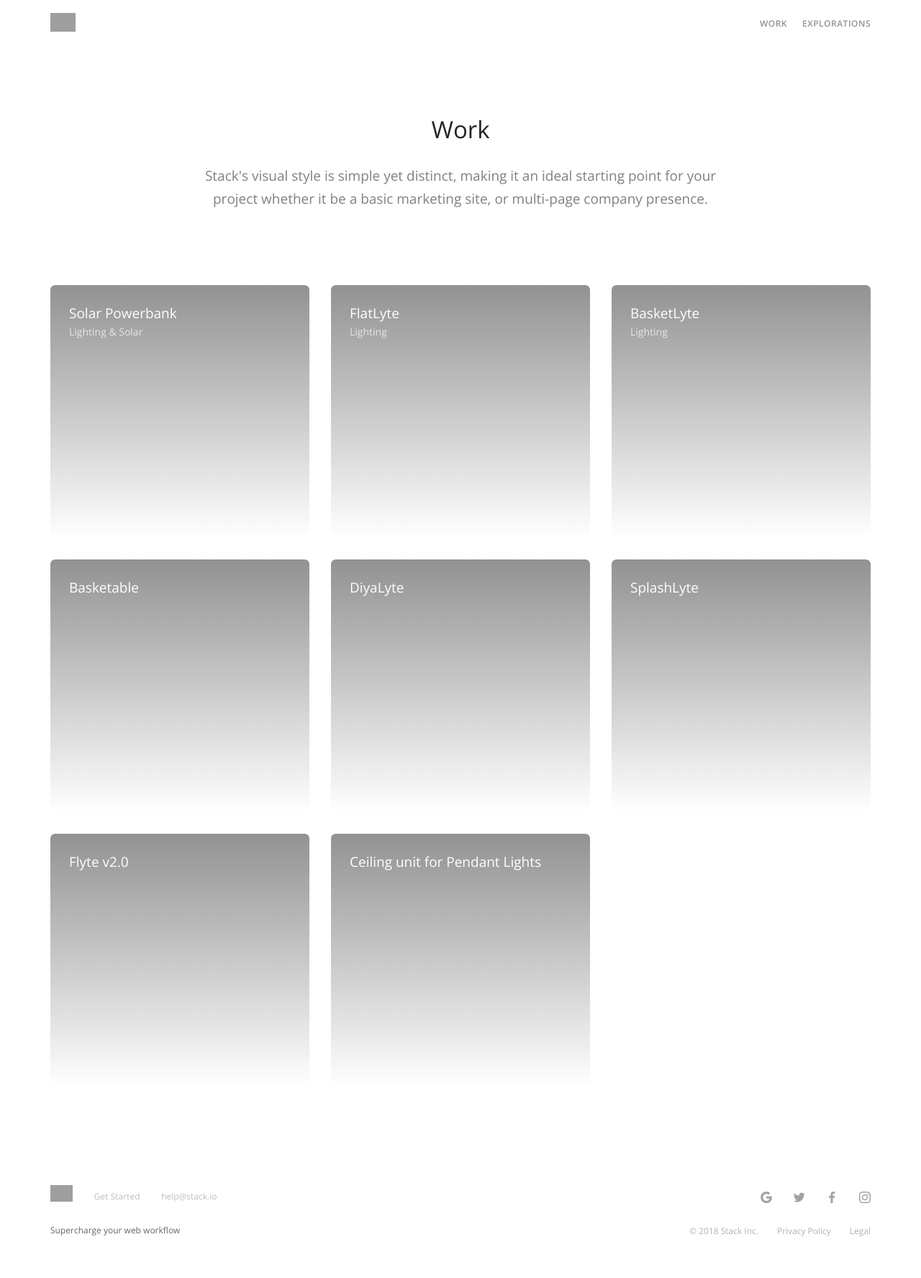
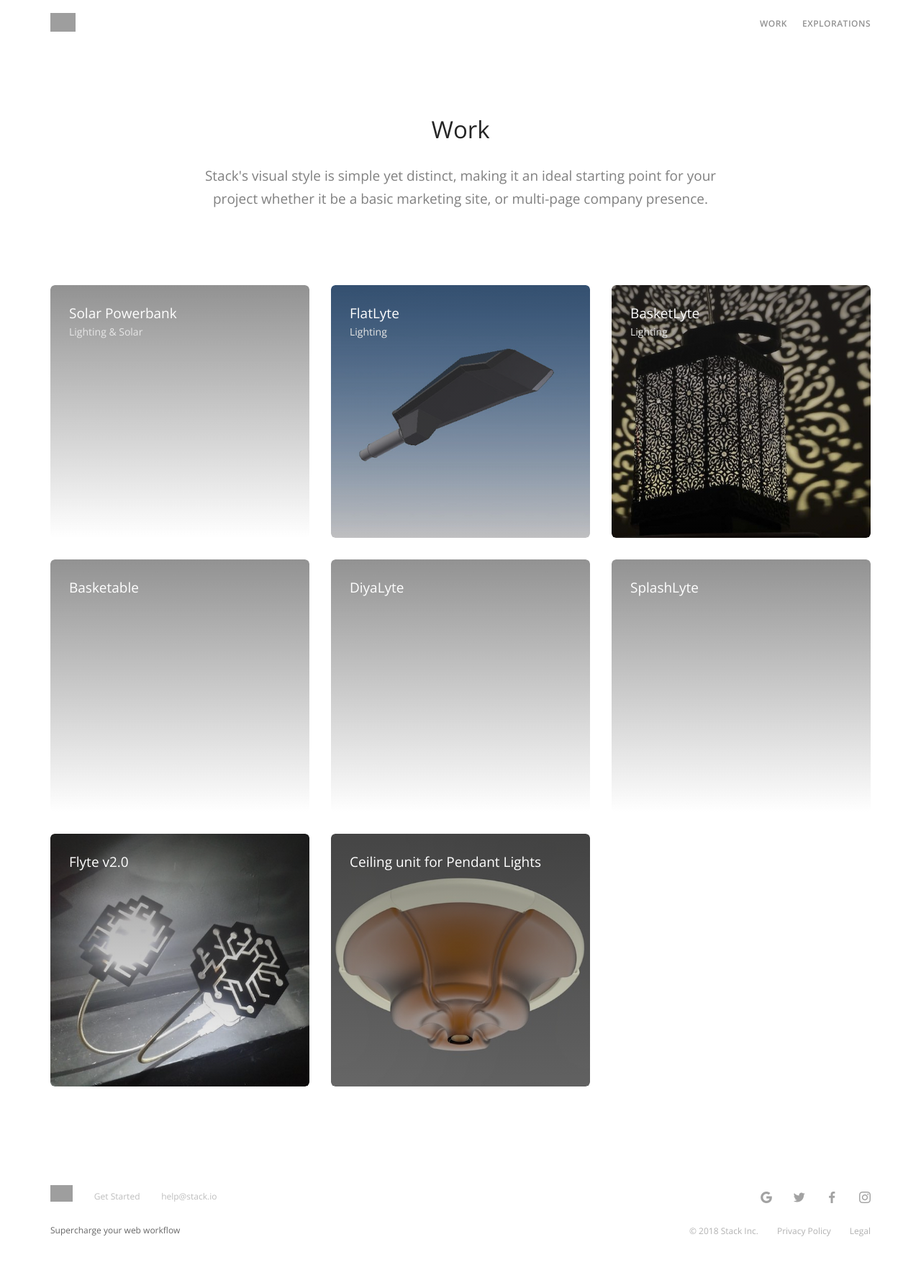
Before and after one commit to jesalmehta/jesalmehta.github.io, a Jekyll site: the page built from index.markdown, in a window 1280 px wide. Shown: the whole page at 72% size. Built offline with Jekyll 4.4.1, drawn with Linux system fonts in a browser that asks for light colours; nearby versions of some CDN libraries; some web fonts are replaced; grey boxes are pictures that could not be loaded.

Commit message:
added square thumbnails

```diff
--- a/_layouts/index.html
+++ b/_layouts/index.html
@@ -29,7 +29,7 @@ layout: default
                   <a href="#">
                     <div class="hover-element__initial">
                       <div class="background-image-holder">
-                        <img alt="background" src="{{ project.thumbnail }}" />
+                        <img alt="background" src="{{ project['square featured image'] }}" />
                       </div>
                     </div>
                     <div class="hover-element__reveal" data-scrim-top="5">
```
